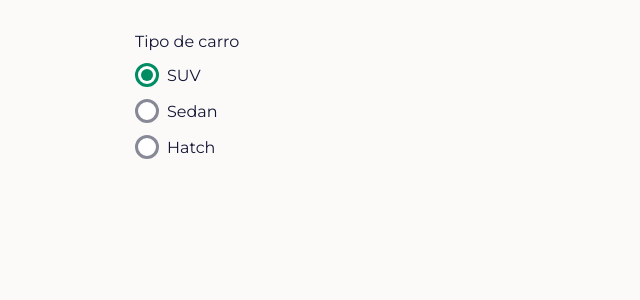
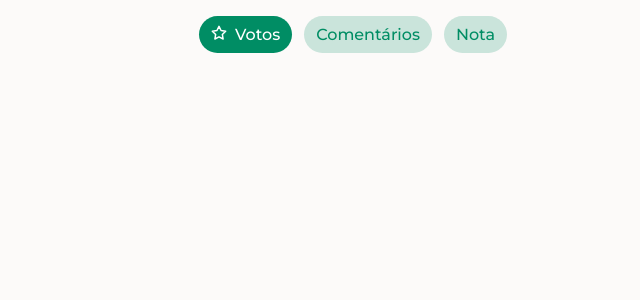
Before and after one commit to Redacao-Conectada/frontend, a React (Create React App) app: page /example in a window 1280 px wide. Shown: the top 300 px of the page, without its empty margins (287-927 px from the left). Built offline with nearby package versions, Linux system fonts and the light colour scheme.

Commit message:
Implementação do componente das Tags e implementação de exemplo

```diff
--- /dev/null
+++ b/src/components/General/TagSwitcher/TagOption/index.tsx
@@ -0,0 +1,26 @@
+import React, { ReactNode } from 'react';
+
+import { TagContainer } from './styles';
+
+interface TagOptionProps {
+  label: string;
+  icon: ReactNode;
+  active: boolean;
+  onClick: (name: string) => void;
+}
+
+const TagOption: React.FC<TagOptionProps> = ({
+  label,
+  icon: Icon,
+  active = false,
+  onClick,
+}) => {
+  return (
+    <TagContainer active={active} onClick={() => onClick(label)}>
+      <span className="icon">{Icon}</span>
+      <span className="label">{label}</span>
+    </TagContainer>
+  );
+};
+
+export default TagOption;
--- /dev/null
+++ b/src/components/General/TagSwitcher/TagOption/styles.ts
@@ -0,0 +1,43 @@
+import { colors } from '@styles/colors';
+import styled from 'styled-components';
+
+interface TagContainerProps {
+  active: boolean;
+}
+
+export const TagContainer = styled.div<TagContainerProps>`
+  cursor: pointer;
+  padding: 8px 12px;
+  color: ${colors.white};
+  background: ${({ active }) =>
+    active ? colors.primary : colors.lightPrimary};
+  border-radius: 28px;
+  font-weight: 500;
+  min-height: 37px;
+  display: flex;
+  flex-shrink: 0;
+  align-items: center;
+  transition: all 200ms ease-in-out;
+
+  :hover {
+    span {
+      color: ${colors.white};
+    }
+    background: ${colors.primary};
+  }
+
+  span {
+    color: ${({ active }) => (active ? colors.white : colors.primary)};
+  }
+
+  & span.icon {
+    transition: all 200ms ease-in-out;
+    opacity: ${({ active }) => (active ? '1' : '0')};
+    margin-right: ${({ active }) => (active ? '4px' : '0px')};
+  }
+
+  & span.label {
+    transition: all 200ms ease-in-out;
+    margin-left: ${({ active }) => (active ? '4px' : '-16px')};
+  }
+`;
--- /dev/null
+++ b/src/components/General/TagSwitcher/index.tsx
@@ -0,0 +1,44 @@
+import { TagOptionList } from '@definitions/tag';
+import React, { useState } from 'react';
+import { TagsContainer } from './styles';
+import TagOption from './TagOption';
+
+interface TagSwitcherProps {
+  options: TagOptionList;
+  name: string;
+  onChange: (name: string, value: string) => void;
+  value: string;
+}
+
+const TagSwitcher: React.FC<TagSwitcherProps> = ({
+  options,
+  name,
+  onChange,
+  value,
+}) => {
+  const [selectedTag, setSelectedTag] = useState(value);
+
+  const handleChange = (tagName: string) => {
+    console.log({ tagName });
+
+    onChange(name, tagName);
+    setSelectedTag(tagName);
+  };
+
+  console.log({ selectedTag });
+
+  const renderTagOptions = () =>
+    options.map(({ label, icon }) => (
+      <TagOption
+        key={label}
+        label={label}
+        icon={icon}
+        active={selectedTag === label}
+        onClick={() => handleChange(label)}
+      />
+    ));
+
+  return <TagsContainer>{renderTagOptions()}</TagsContainer>;
+};
+
+export default TagSwitcher;
--- /dev/null
+++ b/src/components/General/TagSwitcher/styles.ts
@@ -0,0 +1,6 @@
+import styled from 'styled-components';
+
+export const TagsContainer = styled.div`
+  display: inline-flex;
+  gap: 12px;
+`;
--- a/src/components/General/index.ts
+++ b/src/components/General/index.ts
@@ -4,4 +4,5 @@ export { default as Input } from './Input';
 export { default as Link } from './Link';
 export { default as SwitchRouter } from './SwitchRouter';
 export { default as Select } from './Select';
-export { default as Switch } from './Switch';
+export { default as Switch } from './SwitchButton';
+export { default as TagSwitcher } from './TagSwitcher';
--- /dev/null
+++ b/src/definitions/tag.ts
@@ -0,0 +1,8 @@
+import { ReactNode } from 'react';
+
+interface TagOption {
+  label: string;
+  icon: ReactNode;
+}
+
+export type TagOptionList = TagOption[];
--- a/src/pages/Example/index.tsx
+++ b/src/pages/Example/index.tsx
@@ -1,21 +1,26 @@
-import { RadioSelect } from '@components/General';
-import { CenteredContainer } from '@styles/publicRoutes';
+import { icons } from '@assets/icons';
+import { TagSwitcher } from '@components/General';
+import { TagOptionList } from '@definitions/tag';
 import React, { useState } from 'react';
 
-const carOptionsList = ['SUV', 'Sedan', 'Hatch'];
+const tagOptions: TagOptionList = [
+  { label: 'Votos', icon: icons.emptyStar },
+  { label: 'Comentários', icon: icons.chat },
+  { label: 'Nota', icon: icons.award },
+];
 
 interface Data {
-  chosenCar: string;
+  activeOption: string;
 }
 
 const initialData: Data = {
-  chosenCar: carOptionsList[0],
+  activeOption: tagOptions[0].label,
 };
 
 const Example: React.FC = () => {
   const [data, setData] = useState(initialData);
 
-  const handleSelectCar = (name: string, value: string) => {
+  const handleSelectOption = (name: string, value: string) => {
     setData({
       ...data,
       [name as keyof Data]: value,
@@ -23,14 +28,14 @@ const Example: React.FC = () => {
   };
 
   return (
-    <CenteredContainer>
-      <RadioSelect
-        label="Tipo de carro"
-        name="chosenCar"
-        optionList={carOptionsList}
-        onChange={handleSelectCar}
+    <div style={{ marginTop: '16px' }}>
+      <TagSwitcher
+        options={tagOptions}
+        onChange={handleSelectOption}
+        name="activeOption"
+        value={data.activeOption}
       />
-    </CenteredContainer>
+    </div>
   );
 };
 
```
